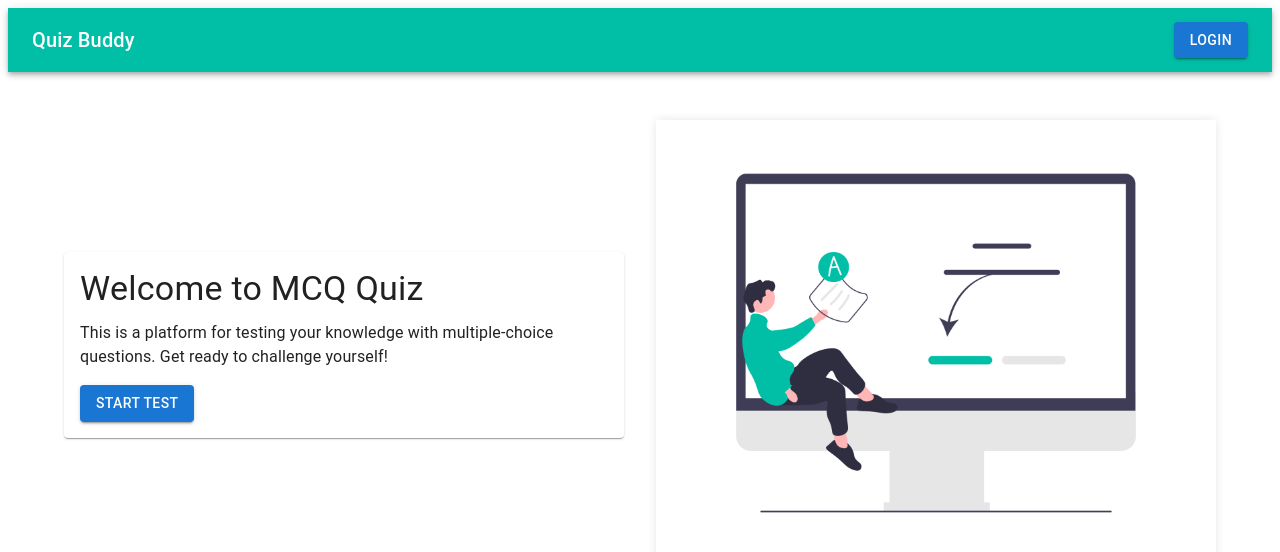
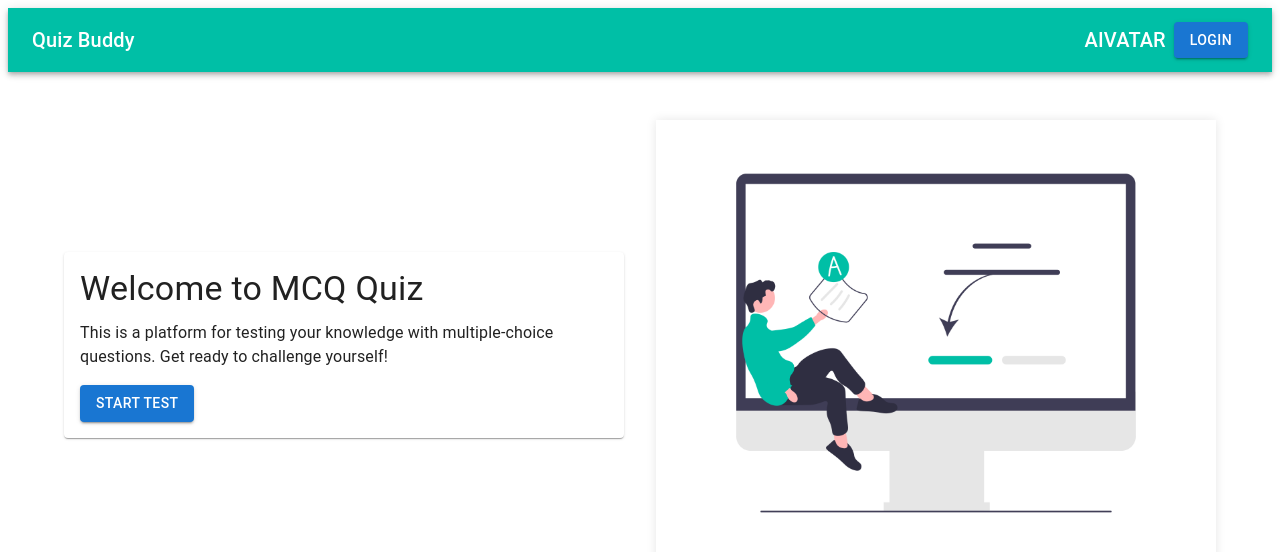
Before and after one commit to CoderLovely08/AI-Quiz-App, a React (Vite) app in the folder client/: page / in a window 1280 px wide. Shown: the top 552 px of the page. Built offline with nearby package versions, Linux system fonts and the light colour scheme; no server answers.

Commit message:
Added link to landing page

```diff
--- a/client/src/components/Utility/Navbar.jsx
+++ b/client/src/components/Utility/Navbar.jsx
@@ -46,19 +46,31 @@ const Navbar = () => {
           handleSubmitTest={handleLogoutClick}
           message="Are you sure you want to logout?"
         />
-            <AppBar position="static" sx={{ backgroundColor: '#00BFA6' }}>
+        <AppBar position="static" sx={{ backgroundColor: "#00BFA6" }}>
           <Toolbar>
             <Typography variant="h6" component="div" sx={{ flexGrow: 1 }}>
-                        <Link to='/' style={{ color: 'white', textDecoration: 'none' }}>Quiz Buddy</Link>
+              <Link to="/" style={{ color: "white", textDecoration: "none" }}>
+                Quiz Buddy
+              </Link>
+            </Typography>
+            <Typography variant="h6" component="div" sx={{mx: 1}}>
+              <Link
+                to="https://a-ivatar-be-neon.vercel.app"
+                style={{ textDecoration: "none", color: "inherit" }}
+              >
+                AIVATAR
+              </Link>
             </Typography>
             {!isLoggedIn ? (
-                        <Link to={'/login'}>
+              <Link to={"/login"}>
                 <Button variant="contained">Login</Button>
               </Link>
             ) : (
               <>
                 <Typography mx={2}>{user?.userName}</Typography>
-                            <Button variant="contained" onClick={handleLogoutUser}>Logout</Button>
+                <Button variant="contained" onClick={handleLogoutUser}>
+                  Logout
+                </Button>
               </>
             )}
           </Toolbar>
```
Lines whose indentation alone changed are shown as unchanged.
